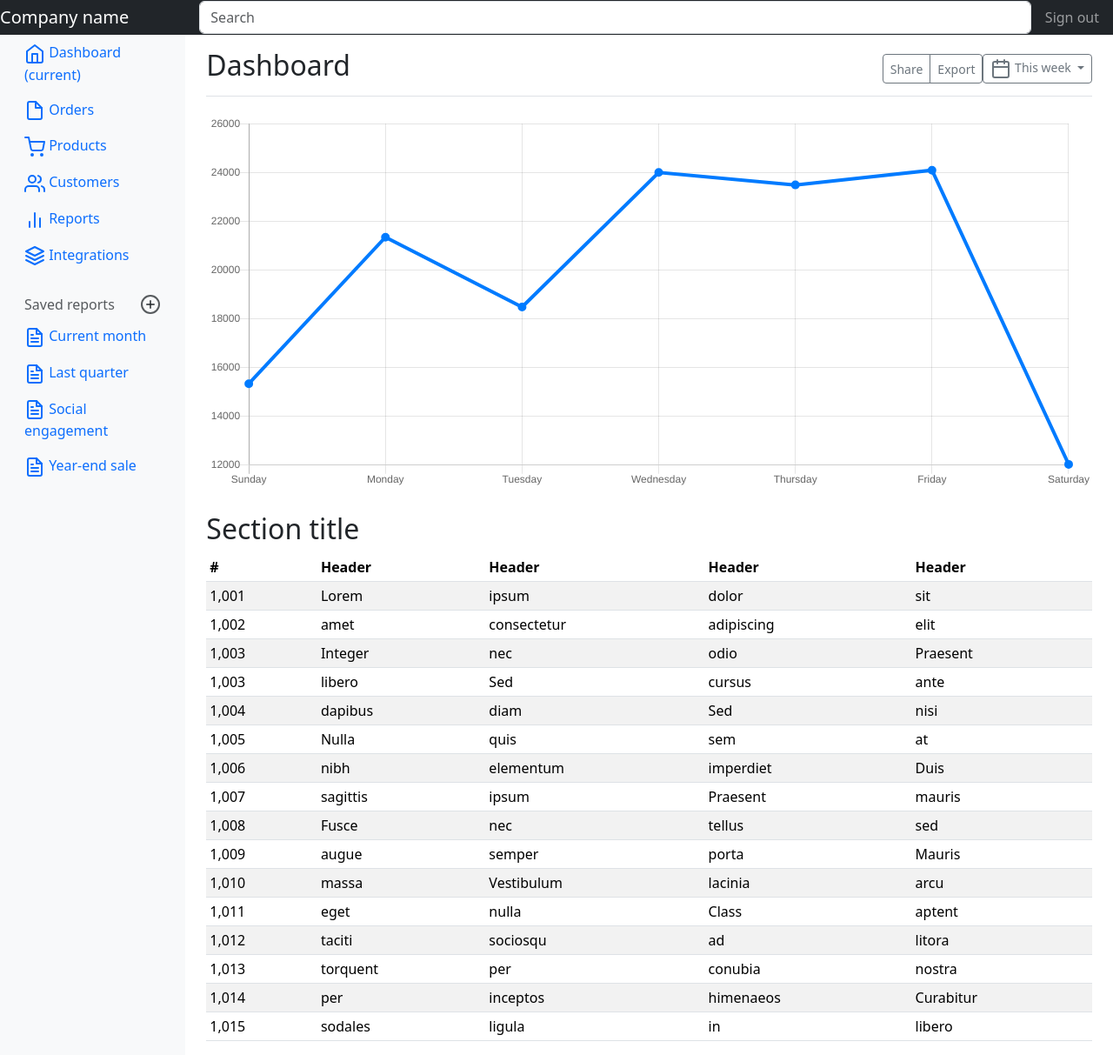
After one commit to onemok/WallStreetBot-ShellHacks, a Flask app: template Frontend/templates/dashboard.html in a window 1280 px wide. The commit adds this page. Shown: the whole page at 87% size. Run offline with Flask 2, Linux system fonts and the light colour scheme; the template is opened without the code that fills it, so the values that code supplies are empty; some libraries are stand-ins or nearby versions.

```diff
--- /dev/null
+++ b/Frontend/templates/dashboard.html
@@ -0,0 +1,303 @@
+<!doctype html>
+<html lang="en">
+  <head>
+    <meta charset="utf-8">
+    <meta name="viewport" content="width=device-width, initial-scale=1, shrink-to-fit=no">
+    <meta name="description" content="">
+    <meta name="author" content="">
+    <link rel="icon" href="../../../../favicon.ico">
+
+    <title>Dashboard</title>
+
+    <!-- Bootstrap core CSS -->
+    <link href="../../../../dist/css/bootstrap.min.css" rel="stylesheet">
+
+    <!-- Custom styles for this template -->
+    <link href="dashboard.css" rel="stylesheet">
+  </head>
+
+  <body>
+    <nav class="navbar navbar-dark sticky-top bg-dark flex-md-nowrap p-0">
+      <a class="navbar-brand col-sm-3 col-md-2 mr-0" href="#">Company name</a>
+      <input class="form-control form-control-dark w-100" type="text" placeholder="Search" aria-label="Search">
+      <ul class="navbar-nav px-3">
+        <li class="nav-item text-nowrap">
+          <a class="nav-link" href="#">Sign out</a>
+        </li>
+      </ul>
+    </nav>
+
+    <div class="container-fluid">
+      <div class="row">
+        <nav class="col-md-2 d-none d-md-block bg-light sidebar">
+          <div class="sidebar-sticky">
+            <ul class="nav flex-column">
+              <li class="nav-item">
+                <a class="nav-link active" href="#">
+                  <span data-feather="home"></span>
+                  Dashboard <span class="sr-only">(current)</span>
+                </a>
+              </li>
+              <li class="nav-item">
+                <a class="nav-link" href="#">
+                  <span data-feather="file"></span>
+                  Orders
+                </a>
+              </li>
+              <li class="nav-item">
+                <a class="nav-link" href="#">
+                  <span data-feather="shopping-cart"></span>
+                  Products
+                </a>
+              </li>
+              <li class="nav-item">
+                <a class="nav-link" href="#">
+                  <span data-feather="users"></span>
+                  Customers
+                </a>
+              </li>
+              <li class="nav-item">
+                <a class="nav-link" href="#">
+                  <span data-feather="bar-chart-2"></span>
+                  Reports
+                </a>
+              </li>
+              <li class="nav-item">
+                <a class="nav-link" href="#">
+                  <span data-feather="layers"></span>
+                  Integrations
+                </a>
+              </li>
+            </ul>
+
+            <h6 class="sidebar-heading d-flex justify-content-between align-items-center px-3 mt-4 mb-1 text-muted">
+              <span>Saved reports</span>
+              <a class="d-flex align-items-center text-muted" href="#">
+                <span data-feather="plus-circle"></span>
+              </a>
+            </h6>
+            <ul class="nav flex-column mb-2">
+              <li class="nav-item">
+                <a class="nav-link" href="#">
+                  <span data-feather="file-text"></span>
+                  Current month
+                </a>
+              </li>
+              <li class="nav-item">
+                <a class="nav-link" href="#">
+                  <span data-feather="file-text"></span>
+                  Last quarter
+                </a>
+              </li>
+              <li class="nav-item">
+                <a class="nav-link" href="#">
+                  <span data-feather="file-text"></span>
+                  Social engagement
+                </a>
+              </li>
+              <li class="nav-item">
+                <a class="nav-link" href="#">
+                  <span data-feather="file-text"></span>
+                  Year-end sale
+                </a>
+              </li>
+            </ul>
+          </div>
+        </nav>
+
+        <main role="main" class="col-md-9 ml-sm-auto col-lg-10 pt-3 px-4">
+          <div class="d-flex justify-content-between flex-wrap flex-md-nowrap align-items-center pb-2 mb-3 border-bottom">
+            <h1 class="h2">Dashboard</h1>
+            <div class="btn-toolbar mb-2 mb-md-0">
+              <div class="btn-group mr-2">
+                <button class="btn btn-sm btn-outline-secondary">Share</button>
+                <button class="btn btn-sm btn-outline-secondary">Export</button>
+              </div>
+              <button class="btn btn-sm btn-outline-secondary dropdown-toggle">
+                <span data-feather="calendar"></span>
+                This week
+              </button>
+            </div>
+          </div>
+
+          <canvas class="my-4" id="myChart" width="900" height="380"></canvas>
+
+          <h2>Section title</h2>
+          <div class="table-responsive">
+            <table class="table table-striped table-sm">
+              <thead>
+                <tr>
+                  <th>#</th>
+                  <th>Header</th>
+                  <th>Header</th>
+                  <th>Header</th>
+                  <th>Header</th>
+                </tr>
+              </thead>
+              <tbody>
+                <tr>
+                  <td>1,001</td>
+                  <td>Lorem</td>
+                  <td>ipsum</td>
+                  <td>dolor</td>
+                  <td>sit</td>
+                </tr>
+                <tr>
+                  <td>1,002</td>
+                  <td>amet</td>
+                  <td>consectetur</td>
+                  <td>adipiscing</td>
+                  <td>elit</td>
+                </tr>
+                <tr>
+                  <td>1,003</td>
+                  <td>Integer</td>
+                  <td>nec</td>
+                  <td>odio</td>
+                  <td>Praesent</td>
+                </tr>
+                <tr>
+                  <td>1,003</td>
+                  <td>libero</td>
+                  <td>Sed</td>
+                  <td>cursus</td>
+                  <td>ante</td>
+                </tr>
+                <tr>
+                  <td>1,004</td>
+                  <td>dapibus</td>
+                  <td>diam</td>
+                  <td>Sed</td>
+                  <td>nisi</td>
+                </tr>
+                <tr>
+                  <td>1,005</td>
+                  <td>Nulla</td>
+                  <td>quis</td>
+                  <td>sem</td>
+                  <td>at</td>
+                </tr>
+                <tr>
+                  <td>1,006</td>
+                  <td>nibh</td>
+                  <td>elementum</td>
+                  <td>imperdiet</td>
+                  <td>Duis</td>
+                </tr>
+                <tr>
+                  <td>1,007</td>
+                  <td>sagittis</td>
+                  <td>ipsum</td>
+                  <td>Praesent</td>
+                  <td>mauris</td>
+                </tr>
+                <tr>
+                  <td>1,008</td>
+                  <td>Fusce</td>
+                  <td>nec</td>
+                  <td>tellus</td>
+                  <td>sed</td>
+                </tr>
+                <tr>
+                  <td>1,009</td>
+                  <td>augue</td>
+                  <td>semper</td>
+                  <td>porta</td>
+                  <td>Mauris</td>
+                </tr>
+                <tr>
+                  <td>1,010</td>
+                  <td>massa</td>
+                  <td>Vestibulum</td>
+                  <td>lacinia</td>
+                  <td>arcu</td>
+                </tr>
+                <tr>
+                  <td>1,011</td>
+                  <td>eget</td>
+                  <td>nulla</td>
+                  <td>Class</td>
+                  <td>aptent</td>
+                </tr>
+                <tr>
+                  <td>1,012</td>
+                  <td>taciti</td>
+                  <td>sociosqu</td>
+                  <td>ad</td>
+                  <td>litora</td>
+                </tr>
+                <tr>
+                  <td>1,013</td>
+                  <td>torquent</td>
+                  <td>per</td>
+                  <td>conubia</td>
+                  <td>nostra</td>
+                </tr>
+                <tr>
+                  <td>1,014</td>
+                  <td>per</td>
+                  <td>inceptos</td>
+                  <td>himenaeos</td>
+                  <td>Curabitur</td>
+                </tr>
+                <tr>
+                  <td>1,015</td>
+                  <td>sodales</td>
+                  <td>ligula</td>
+                  <td>in</td>
+                  <td>libero</td>
+                </tr>
+              </tbody>
+            </table>
+          </div>
+        </main>
+      </div>
+    </div>
+
+    <!-- Bootstrap core JavaScript
+    ================================================== -->
+    <!-- Placed at the end of the document so the pages load faster -->
+    <script src="https://code.jquery.com/jquery-3.2.1.slim.min.js" integrity="sha384-KJ3o2DKtIkvYIK3UENzmM7KCkRr/rE9/Qpg6aAZGJwFDMVNA/GpGFF93hXpG5KkN" crossorigin="anonymous"></script>
+    <script>window.jQuery || document.write('<script src="../../../../assets/js/vendor/jquery-slim.min.js"><\/script>')</script>
+    <script src="../../../../assets/js/vendor/popper.min.js"></script>
+    <script src="../../../../dist/js/bootstrap.min.js"></script>
+
+    <!-- Icons -->
+    <script src="https://unpkg.com/feather-icons/dist/feather.min.js"></script>
+    <script>
+      feather.replace()
+    </script>
+
+    <!-- Graphs -->
+    <script src="https://cdnjs.cloudflare.com/ajax/libs/Chart.js/2.7.1/Chart.min.js"></script>
+    <script>
+      var ctx = document.getElementById("myChart");
+      var myChart = new Chart(ctx, {
+        type: 'line',
+        data: {
+          labels: ["Sunday", "Monday", "Tuesday", "Wednesday", "Thursday", "Friday", "Saturday"],
+          datasets: [{
+            data: [15339, 21345, 18483, 24003, 23489, 24092, 12034],
+            lineTension: 0,
+            backgroundColor: 'transparent',
+            borderColor: '#007bff',
+            borderWidth: 4,
+            pointBackgroundColor: '#007bff'
+          }]
+        },
+        options: {
+          scales: {
+            yAxes: [{
+              ticks: {
+                beginAtZero: false
+              }
+            }]
+          },
+          legend: {
+            display: false,
+          }
+        }
+      });
+    </script>
+  </body>
+</html>
```
Also changed, not shown: Frontend/templates/index2.html (+71 -12 lines), Frontend/templates/pricing.css (added, +25 -0 lines), Frontend/templates/pricing.html (added, +142 -0 lines), Frontend/templates/product.css (deleted, +0 -81 lines), Frontend/templates/style.css (+85 -25 lines), Frontend/images/bullbear.png (added).
